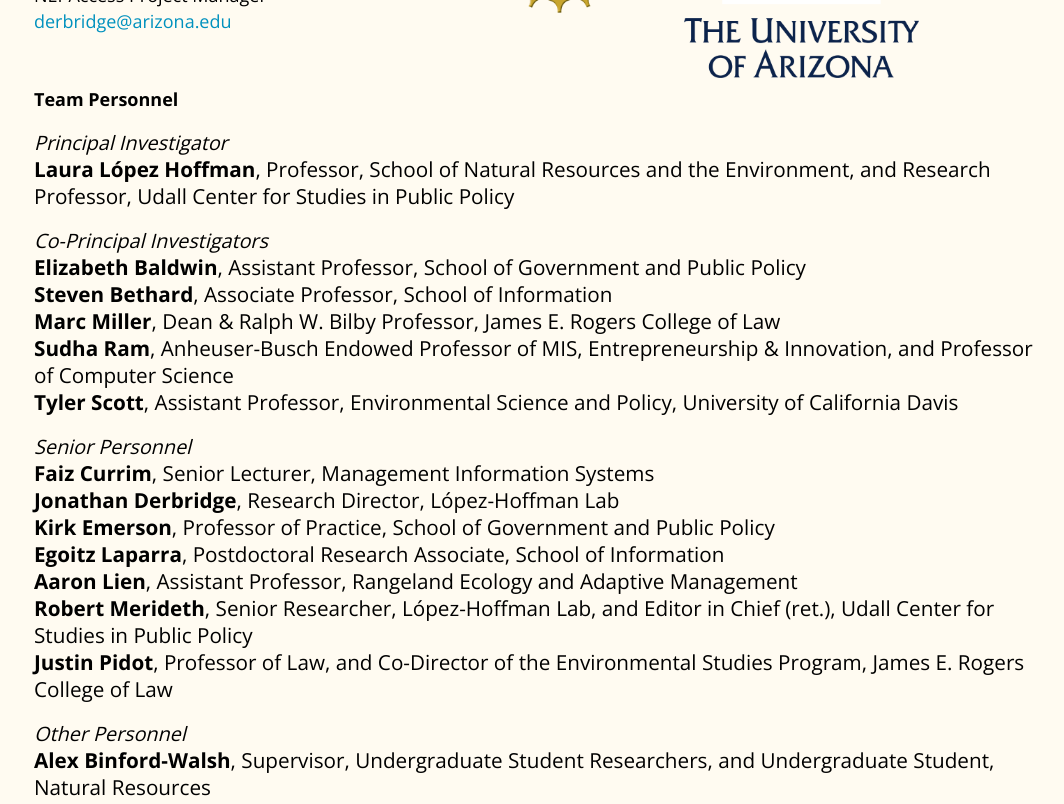
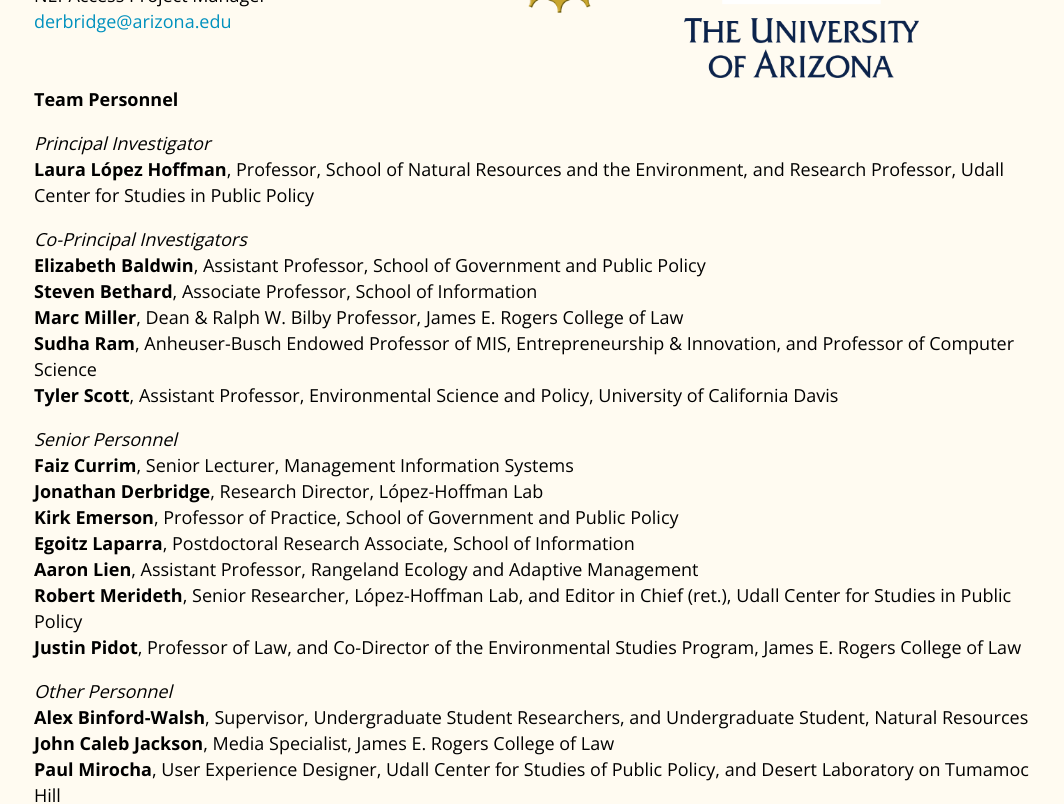
Before and after one commit to GeorgeMSchaffer/nepaccessFront, a React (Create React App) app: page /aboutnepaccess in a window 1280 px wide. Shown: the part 1160-1964 px from the top of the page, without its empty margins (106-1170 px from the left). Built offline with nearby package versions, Linux system fonts and the light colour scheme; no server answers.

Commit message:
Normalized font

```diff
--- a/src/aboutNepa.css
+++ b/src/aboutNepa.css
@@ -189,19 +189,19 @@
 
 .italic-header {
     display: block;
-    font-size: 1.1em;
+    /* font-size: 1.1em; */
     font-style: italic;
 }
 
 .about-name {
     font-weight: bold;
-    font-size: 1.15em;
+    /* font-size: 1.15em; */
     /* font-family: "Times New Roman"; */
 }
 
 span.about {
     display: inline;
-    font-size: 1.15em;
+    /* font-size: 1.15em; */
     /* font-family: "Times New Roman"; */
 }
 
```
